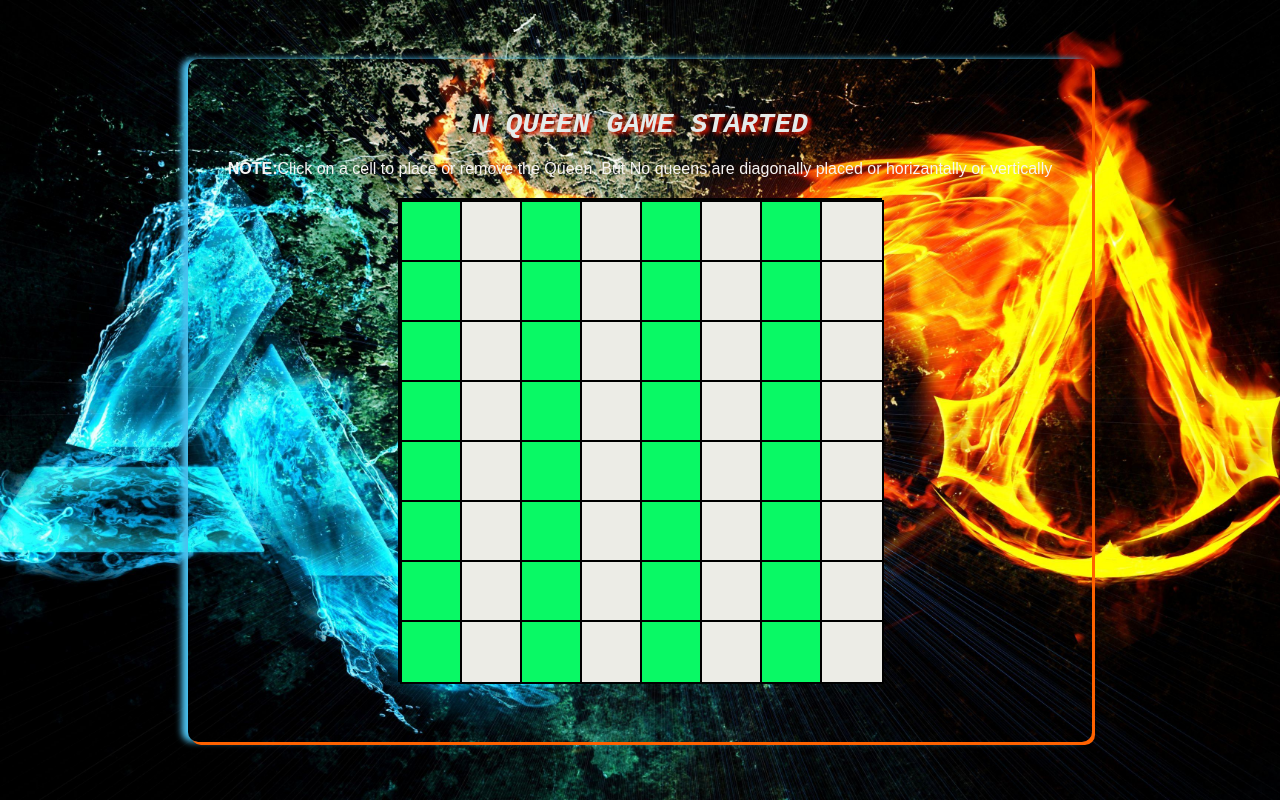
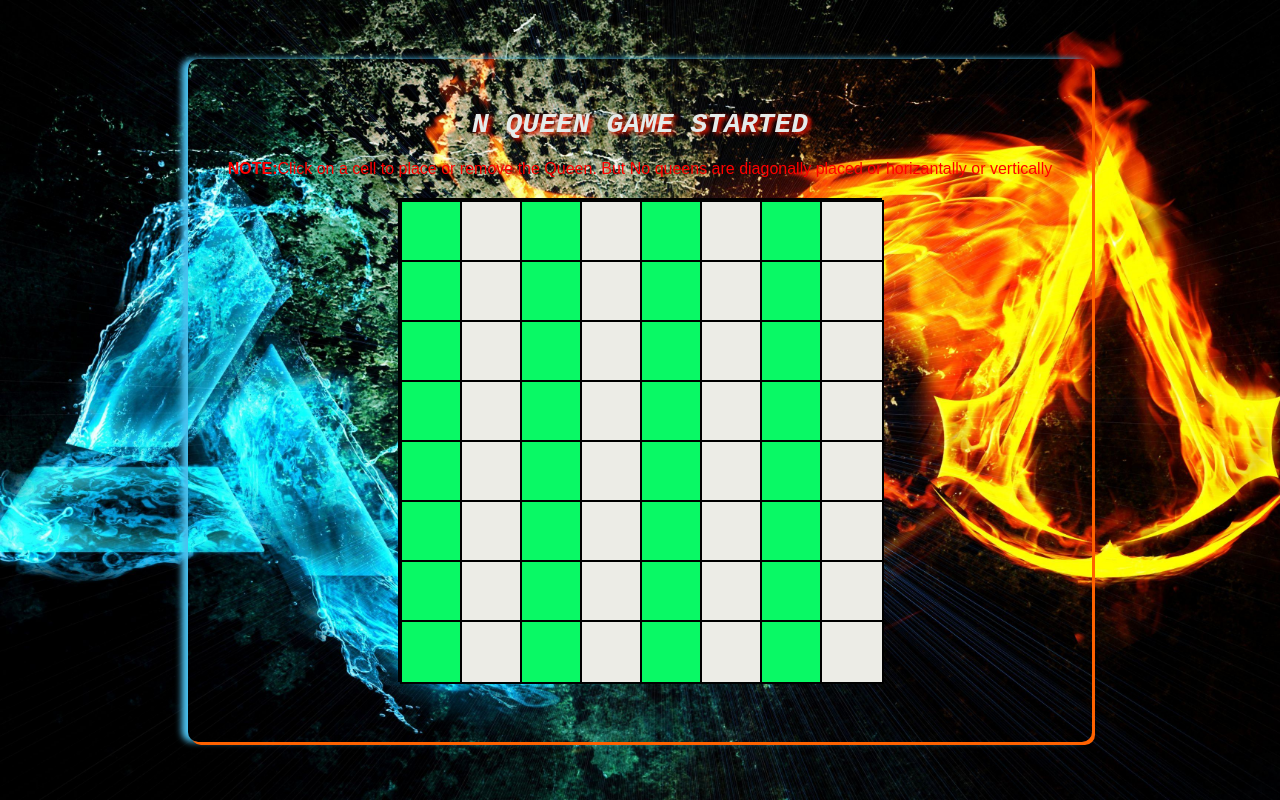
Before and after one commit to RENUKASWAMYSK/nqueen, a plain HTML site: page nqueengame.html in a window 1280 px wide. Drawn offline with Linux system fonts and the light colour scheme.

Commit message:
Update style.css

```diff
--- a/style.css
+++ b/style.css
@@ -69,7 +69,7 @@ button:hover {
 }
 p {
     font-size: 16px;
-    color: #f7f4f4;
+    color: red;
     margin-bottom: 20px;
 }
 /* Style the chessboard */
```
